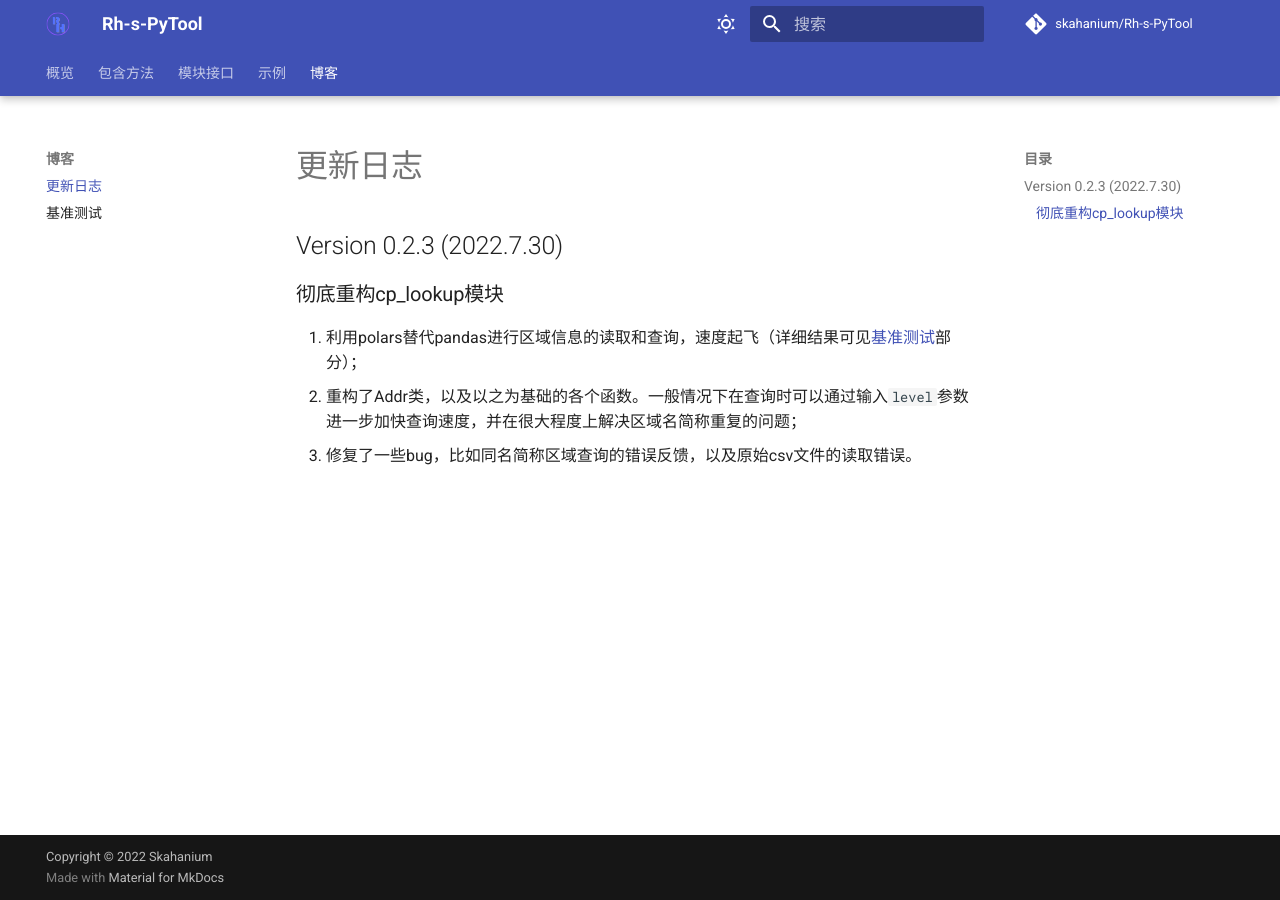
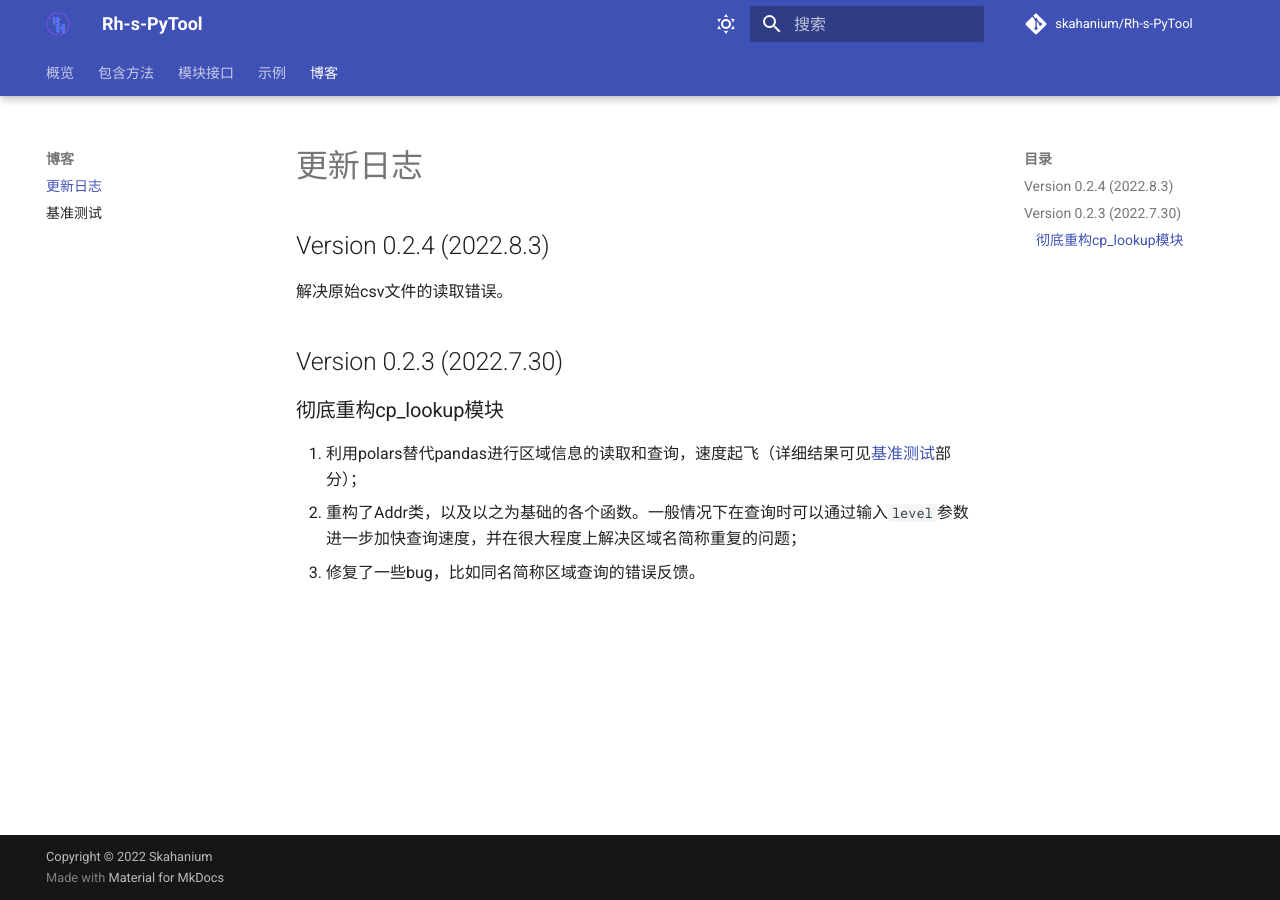
Before and after one commit to skahanium/Rh-s-PyTool, an MkDocs documentation site: the page built from docs/development/changelog.md, in a window 1280 px wide. Built offline with MkDocs 1.6.1 and Material for MkDocs 9.7.7, drawn with Linux system fonts in a browser that asks for light colours; comment, search, counter and statistics services are not loaded.

Commit message:
文档更新

```diff
--- a/docs/development/changelog.md
+++ b/docs/development/changelog.md
@@ -1,7 +1,10 @@
+## Version 0.2.4 (2022.8.3)
+解决原始csv文件的读取错误。
+
 ## Version 0.2.3 (2022.7.30)
 
 ### 彻底重构cp_lookup模块
 
 1. 利用polars替代pandas进行区域信息的读取和查询，速度起飞（详细结果可见[基准测试](./benchmark.md)部分）；
 2. 重构了Addr类，以及以之为基础的各个函数。一般情况下在查询时可以通过输入`level`参数进一步加快查询速度，并在很大程度上解决区域名简称重复的问题；
-3. 修复了一些bug，比如同名简称区域查询的错误反馈，以及原始csv文件的读取错误。
+3. 修复了一些bug，比如同名简称区域查询的错误反馈。
```
